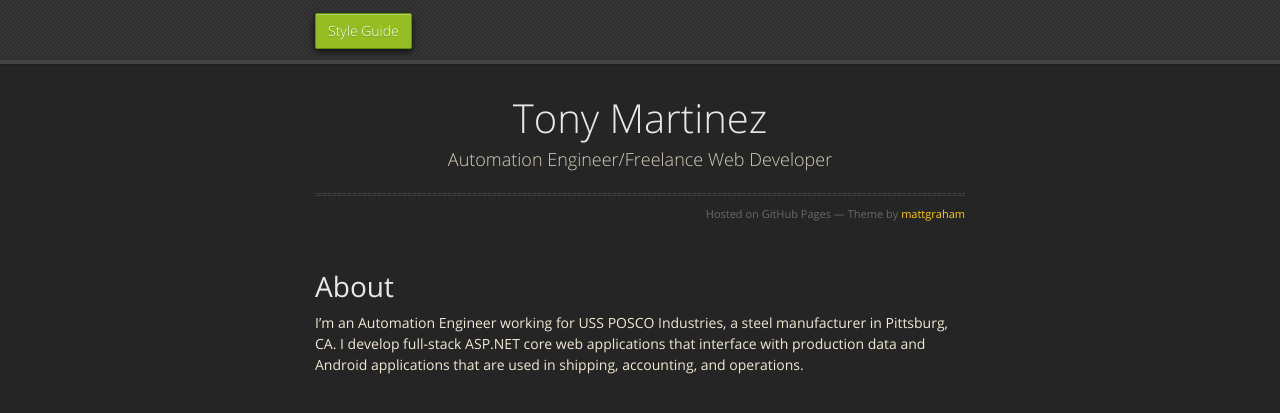
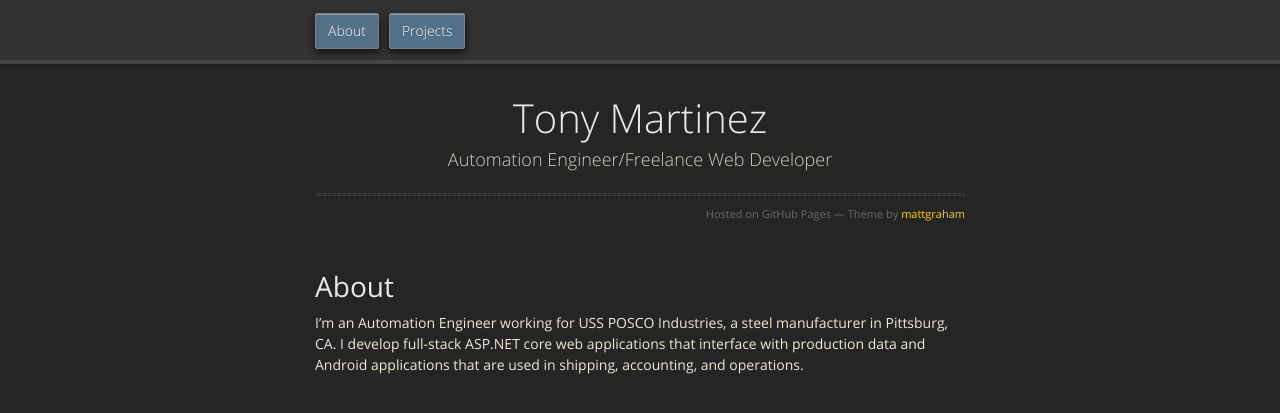
Before and after one commit to tonyjosephmartinez/tonyjosephmartinez.github.io, a Jekyll site: the page built from index.md, in a window 1280 px wide. Shown: the top 413 px of the page. Built offline with Jekyll 4.4.1, drawn with Linux system fonts in a browser that asks for light colours; nearby versions of some CDN libraries; our own code applies the rules of GitHub Pages for plain Markdown files.

Commit message:
Working on styling, set up domain

```diff
--- a/_layouts/default.html
+++ b/_layouts/default.html
@@ -21,7 +21,9 @@
       <div id="header">
         <nav>
           <!--<li class="fork"><a href="{{ site.github.repository_url }}">View on Git</a></li>-->
-          <li class="fork"><a href="style-guide">Style Guide</a></li>
+          <li class="fork"><a href="/index">About</a></li>
+
+          <li class="fork"><a href="/projects">Projects</a></li>
           {% if site.show_downloads %}
             <li class="downloads"><a href="{{ site.github.zip_url }}">ZIP</a></li>
             <li class="downloads"><a href="{{ site.github.tar_url }}">TAR</a></li>
--- a/_sass/jekyll-theme-midnight.scss
+++ b/_sass/jekyll-theme-midnight.scss
@@ -184,12 +184,12 @@ dt {
 
       a {
         color: white;
-        border: 1px solid #5d910b;
+        border: 1px solid grey;
         background: linear_gradient(#93bd20, #659e10);
         border-radius: 2px;
         box-shadow: inset 0px 1px 0px rgba(255,255,255,.3), 0px 3px 7px rgba(0,0,0,.7);
 
-        background-color: #93bd20;
+        background-color:#537089;
         padding: 10px 12px;
         margin-top: 6px;
         line-height:14px;
@@ -199,8 +199,8 @@ dt {
 
         &:hover {
           background: linear_gradient(#749619, #527f0e);
-          background-color: #659e10;
-          border: 1px solid #527f0e;
+          background-color: #537089;
+          border: 1px solid grey;
           box-shadow: inset 0px 1px 1px rgba(0,0,0,.2), 0px 1px 0px rgba(0,0,0,.0);
         }
       }
@@ -208,6 +208,7 @@ dt {
       &.fork {
         float: left;
         margin-left: 0px;
+        margin-right: 10px;
       }
 
       &.downloads {
```
Also changed, not shown: projects.md (added, +5 -0 lines).
